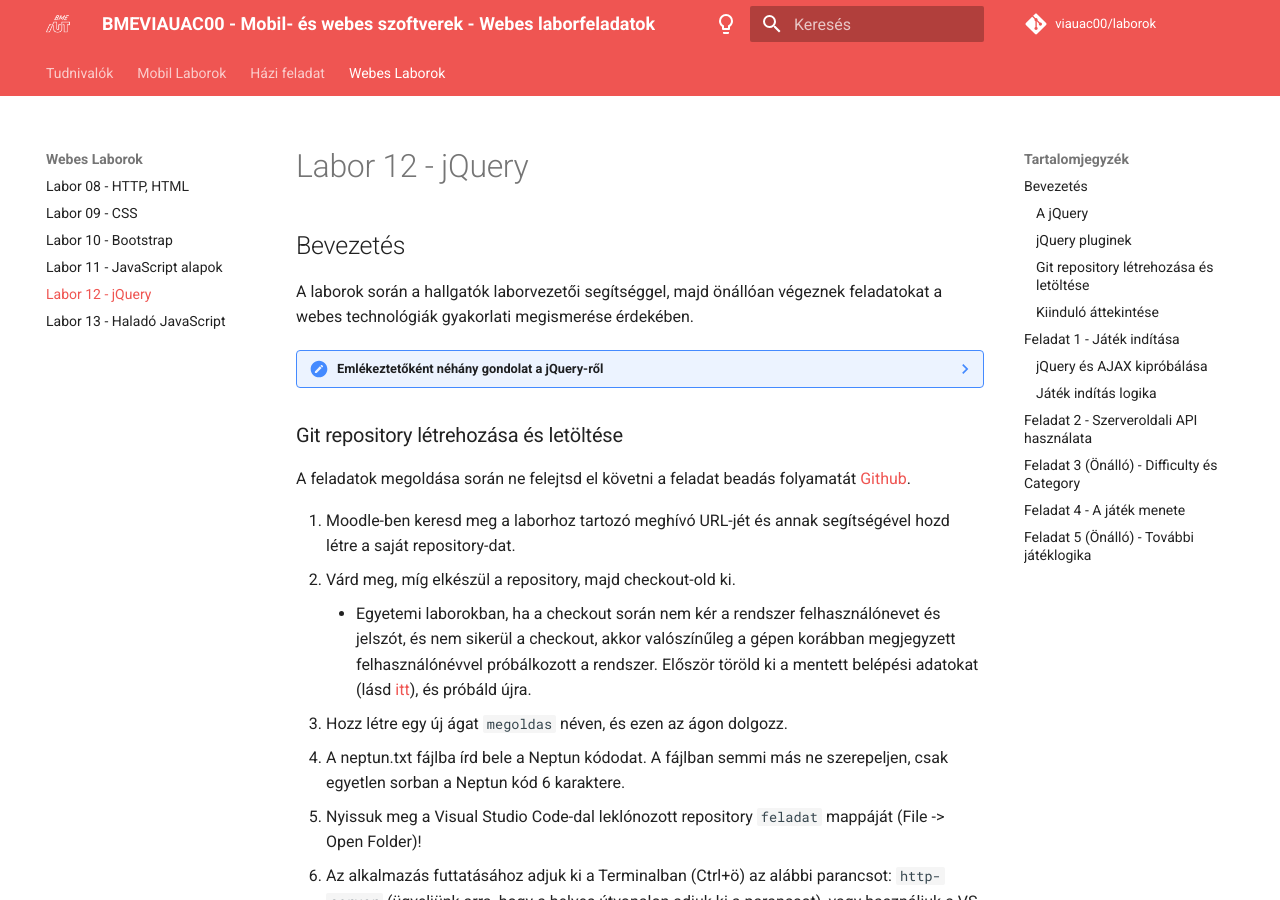
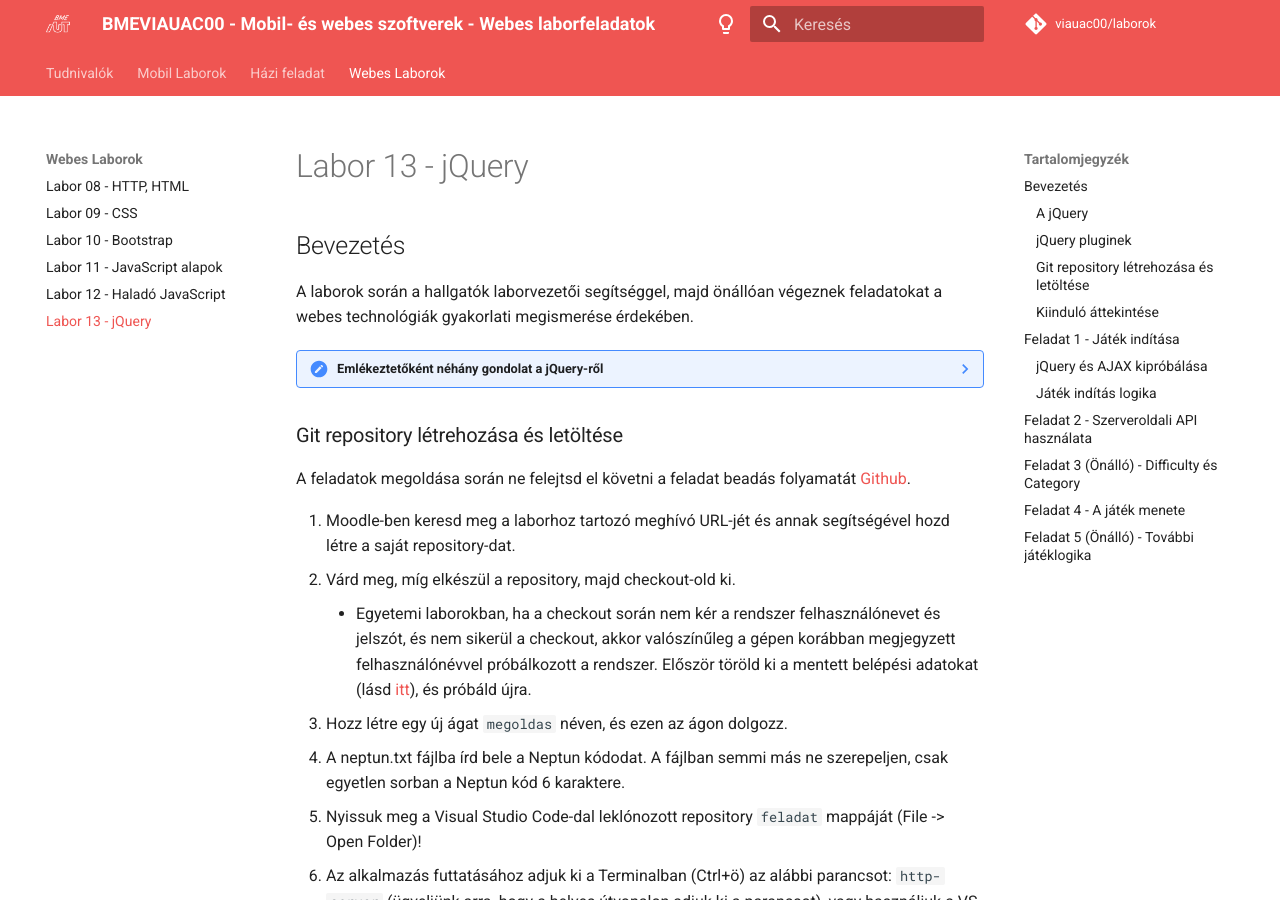
Before and after one commit to VIAUAD02/laborok, an MkDocs documentation site: the page built from docs/laborok/13-jquery/index.md, in a window 1280 px wide and 900 px high. Built offline with MkDocs 1.6.1 and Material for MkDocs 9.7.7, drawn with Linux system fonts in a browser that asks for light colours; comment, search, counter and statistics services are not loaded.

Commit message:
jquery és advanced js csere

```diff
--- a/docs/laborok/12-jquery/index.md
+++ b/docs/laborok/13-jquery/index.md
@@ -1,4 +1,4 @@
-# Labor 12 - jQuery
+# Labor 13 - jQuery
 
 ## Bevezetés
 
--- a/mkdocs.yml
+++ b/mkdocs.yml
@@ -86,5 +86,5 @@ nav:
       - laborok/09-css/index.md
       - laborok/10-bootstrap/index.md
       - laborok/11-js/index.md
-      - laborok/12-jquery/index.md
-      - laborok/13-js-advanced/index.md
+      - laborok/12-js-advanced/index.md
+      - laborok/13-jquery/index.md
```
Also changed, not shown: docs/laborok/12-js-advanced/index.md (renamed from docs/laborok/13-js-advanced/index.md, +1 -1 lines).
